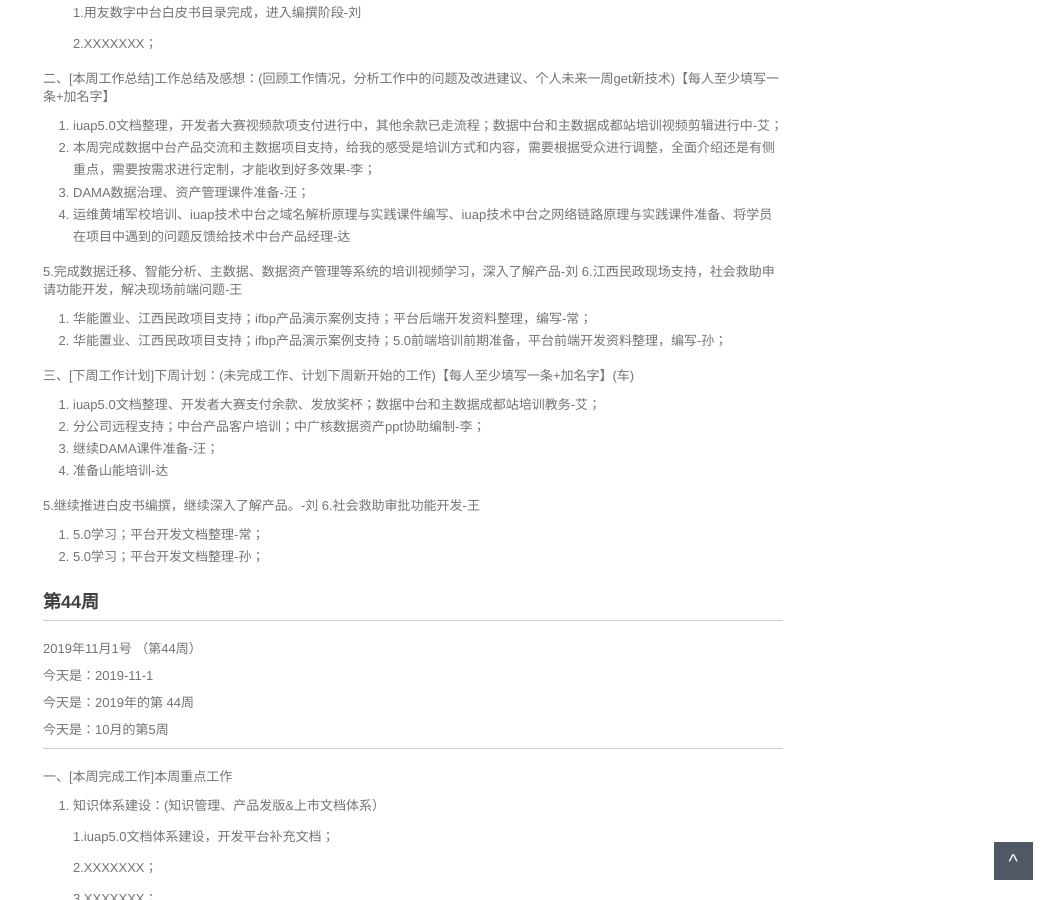
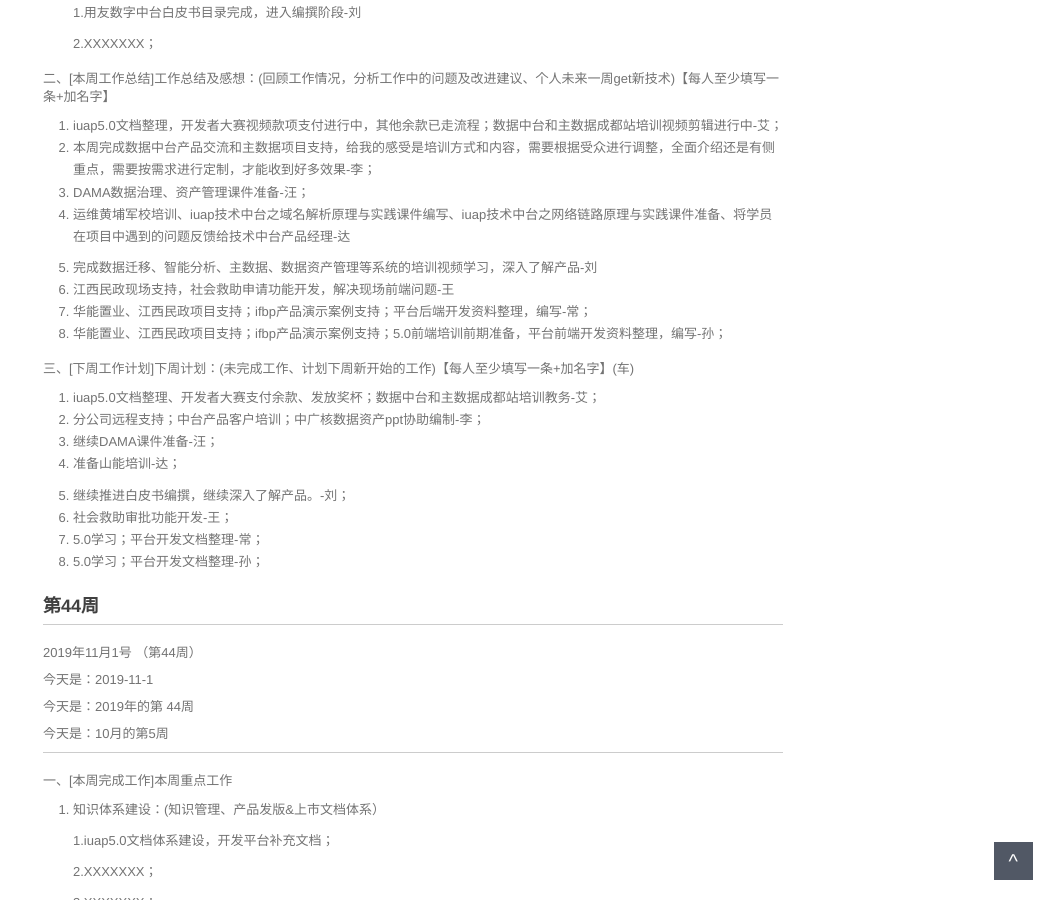
Before and after one commit to walllFlower/blog, a Jekyll site: the page built from _posts/2018-07-17-day_report_cxz.md, in a window 1280 px wide and 900 px high, scrolled down 1187 px. Shown: the whole window, without its empty margins (227-1280 px from the left). Built offline with Jekyll 4.4.1, drawn with Linux system fonts in a browser that asks for light colours; comment, search, counter and statistics services are not loaded.

Commit message:
Update 2018-07-17-day_report_cxz.md

```diff
--- a/_posts/2018-07-17-day_report_cxz.md
+++ b/_posts/2018-07-17-day_report_cxz.md
@@ -78,8 +78,8 @@ categories: 技术运营工作周报
 3. DAMA数据治理、资产管理课件准备-汪；
 4. 运维黄埔军校培训、iuap技术中台之域名解析原理与实践课件编写、iuap技术中台之网络链路原理与实践课件准备、将学员在项目中遇到的问题反馈给技术中台产品经理-达
 
-5.完成数据迁移、智能分析、主数据、数据资产管理等系统的培训视频学习，深入了解产品-刘
-6.江西民政现场支持，社会救助申请功能开发，解决现场前端问题-王
+5. 完成数据迁移、智能分析、主数据、数据资产管理等系统的培训视频学习，深入了解产品-刘
+6. 江西民政现场支持，社会救助申请功能开发，解决现场前端问题-王
 7. 华能置业、江西民政项目支持；ifbp产品演示案例支持；平台后端开发资料整理，编写-常；
 8. 华能置业、江西民政项目支持；ifbp产品演示案例支持；5.0前端培训前期准备，平台前端开发资料整理，编写-孙；
 
@@ -88,10 +88,10 @@ categories: 技术运营工作周报
 1. iuap5.0文档整理、开发者大赛支付余款、发放奖杯；数据中台和主数据成都站培训教务-艾；
 2. 分公司远程支持；中台产品客户培训；中广核数据资产ppt协助编制-李；
 3. 继续DAMA课件准备-汪；
-4. 准备山能培训-达
-
-5.继续推进白皮书编撰，继续深入了解产品。-刘
-6.社会救助审批功能开发-王
+4. 准备山能培训-达；
+
+5. 继续推进白皮书编撰，继续深入了解产品。-刘；
+6. 社会救助审批功能开发-王；
 7. 5.0学习；平台开发文档整理-常；
 8. 5.0学习；平台开发文档整理-孙；
 
```
